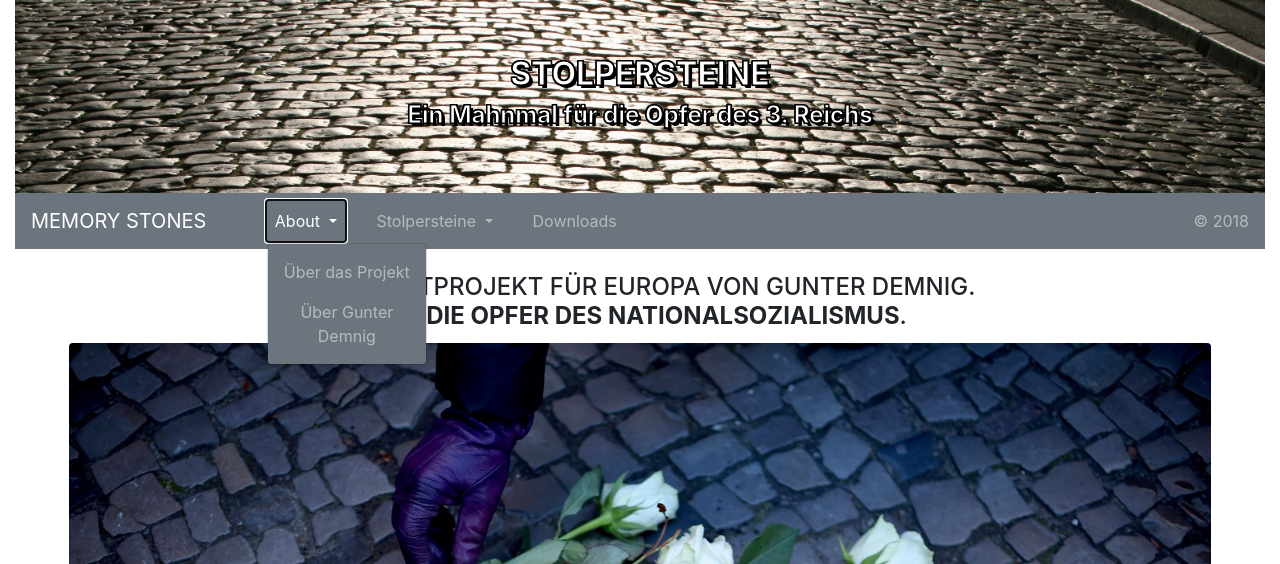
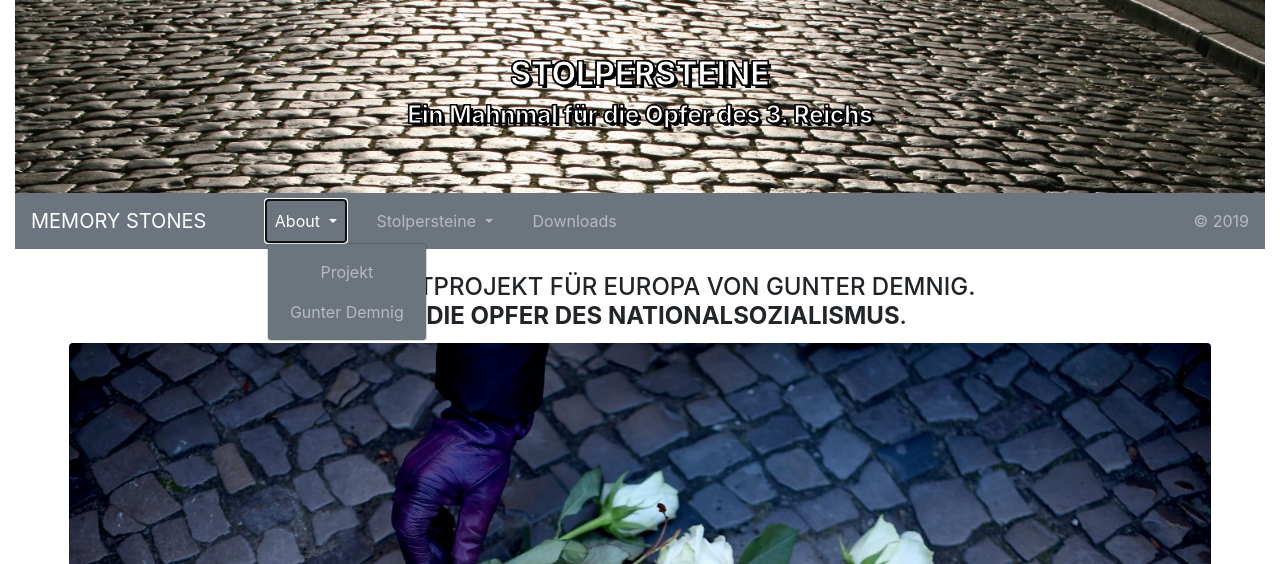
Before and after one commit to LukeBu95/memoryStones, a PHP site: page /index.php in a window 1280 px wide, after a click on "About". Shown: the top 564 px of the page. Run offline with PHP 8.4, Linux system fonts and the light colour scheme; some libraries are stand-ins or nearby versions.

Commit message:
font ordner

```diff
--- a/web/index.php
+++ b/web/index.php
@@ -9,6 +9,8 @@
 	<!-- Bootstrap CSS laden -->
 	<link rel="stylesheet" href="css/bootstrap/bootstrap.css"/>
 	<link rel="stylesheet" href="css/style.css"/>
+	<link rel="stylesheet" href="css/font-awesome.min.css">
+
 
 </head>
 <body>
@@ -72,10 +74,10 @@ if(isset($_GET['link']) && !empty($_GET['link'])) {
 								<span class="caret"></span></a>
 							<ul class="dropdown-menu bg-secondary">
 								<li class="nav-item">
-									<a class="nav-link" href="?link=story">Über das Projekt</a>
+									<a class="nav-link" href="?link=story">Projekt</a>
 								</li>
 								<li class="nav-item">
-									<a class="nav-link" href="?link=gunter">Über Gunter Demnig</a>
+									<a class="nav-link" href="?link=gunter">Gunter Demnig</a>
 								</li>
 							</ul>
 						</li>
@@ -93,7 +95,7 @@ if(isset($_GET['link']) && !empty($_GET['link'])) {
 						</li>
 						<li class="nav-item mr-4"><a class="nav-link" href="?link=download">Downloads</a></li>
 					</ul>
-					<span class="navbar-text">&copy; 2018</span>
+					<span class="navbar-text">&copy; 2019</span>
 				</div>
 			</nav>
 		</div>
```
